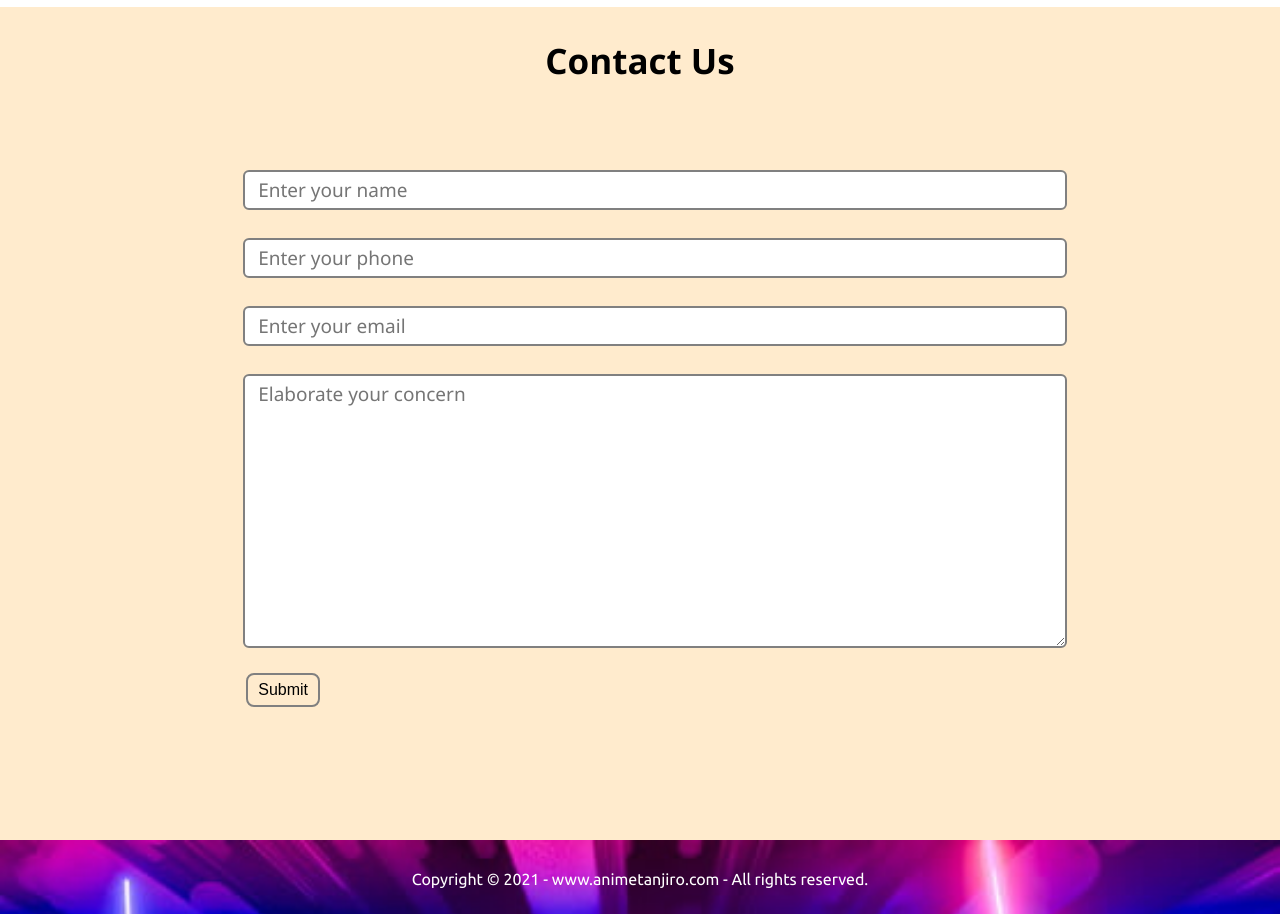
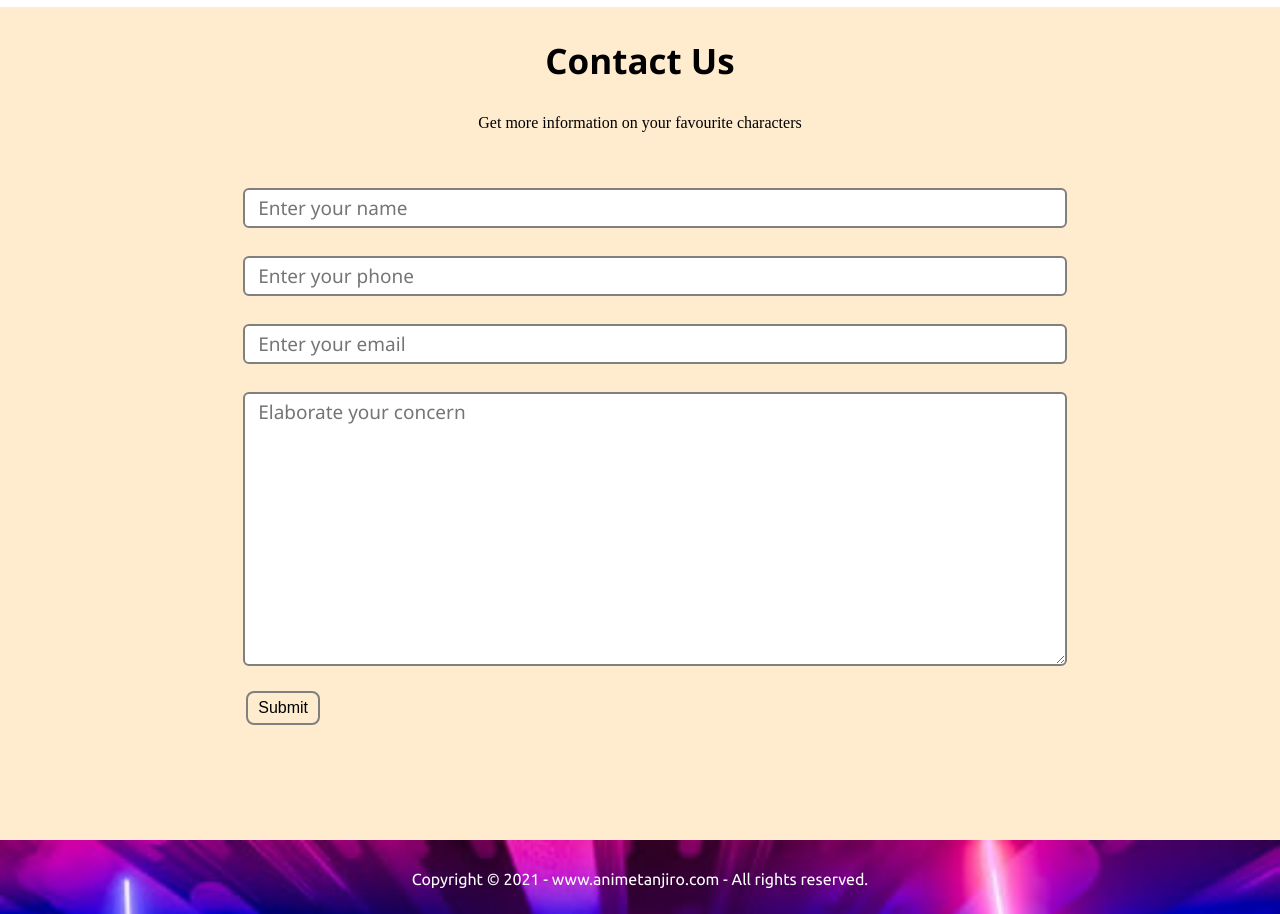
Before and after one commit to arjyo851/education-website, a plain HTML site: page index.html in a window 1280 px wide. Shown: the part 2494-3408 px from the top of the page. Drawn offline with Linux system fonts and the light colour scheme.

Commit message:
some more changes

```diff
--- a/index.html
+++ b/index.html
@@ -99,6 +99,7 @@
 
 <section class="contact" id="contact">
     <h2 class="text-center">Contact Us</h2>
+    <p style="justify-content: center; display:flex;">Get more information on your favourite characters</p>
     <div class="form">
         <input class="form-input" type="text" name="name" id="name" placeholder="Enter your name">
         <input class="form-input" type="text" name="phone" id="phone" placeholder="Enter your phone">
```
